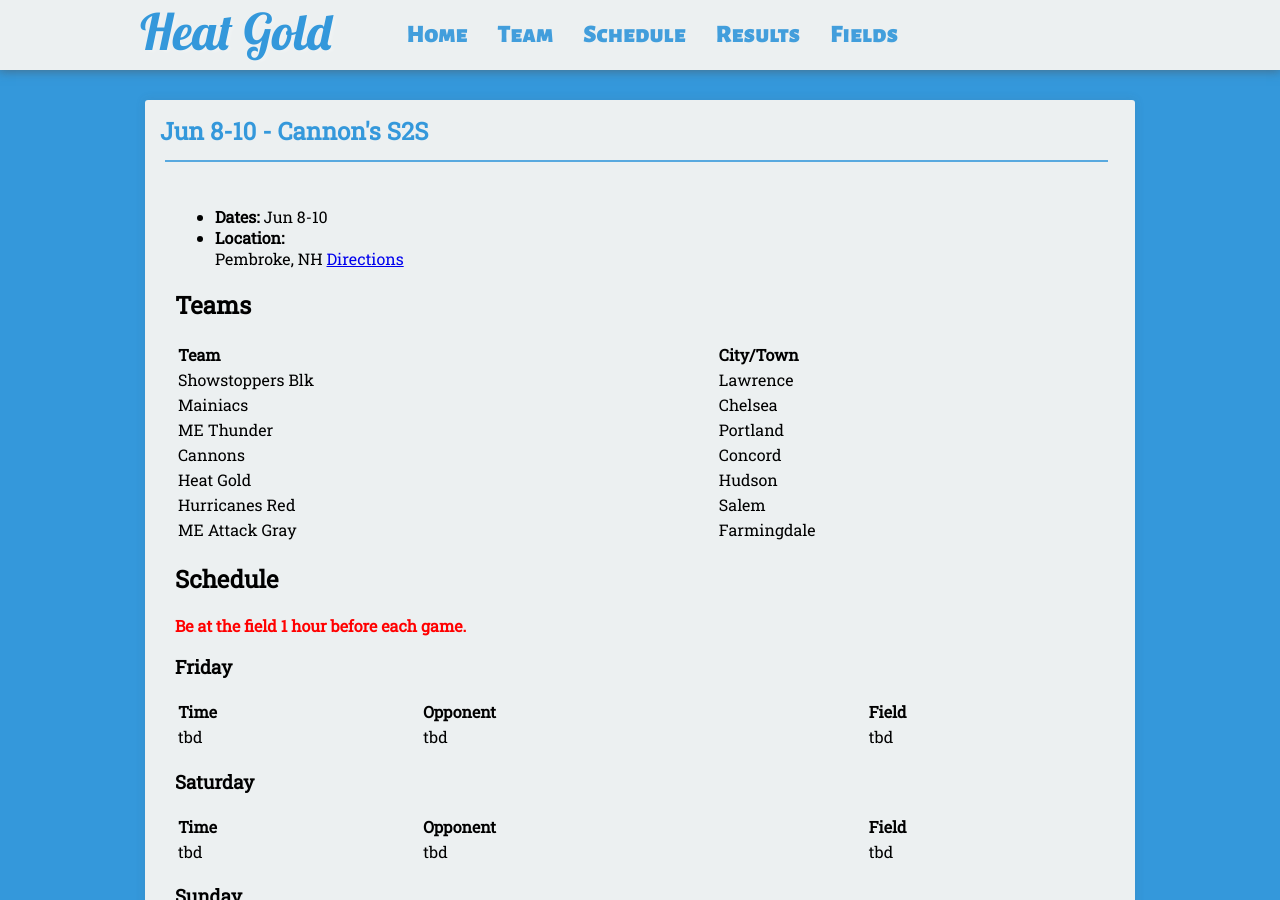
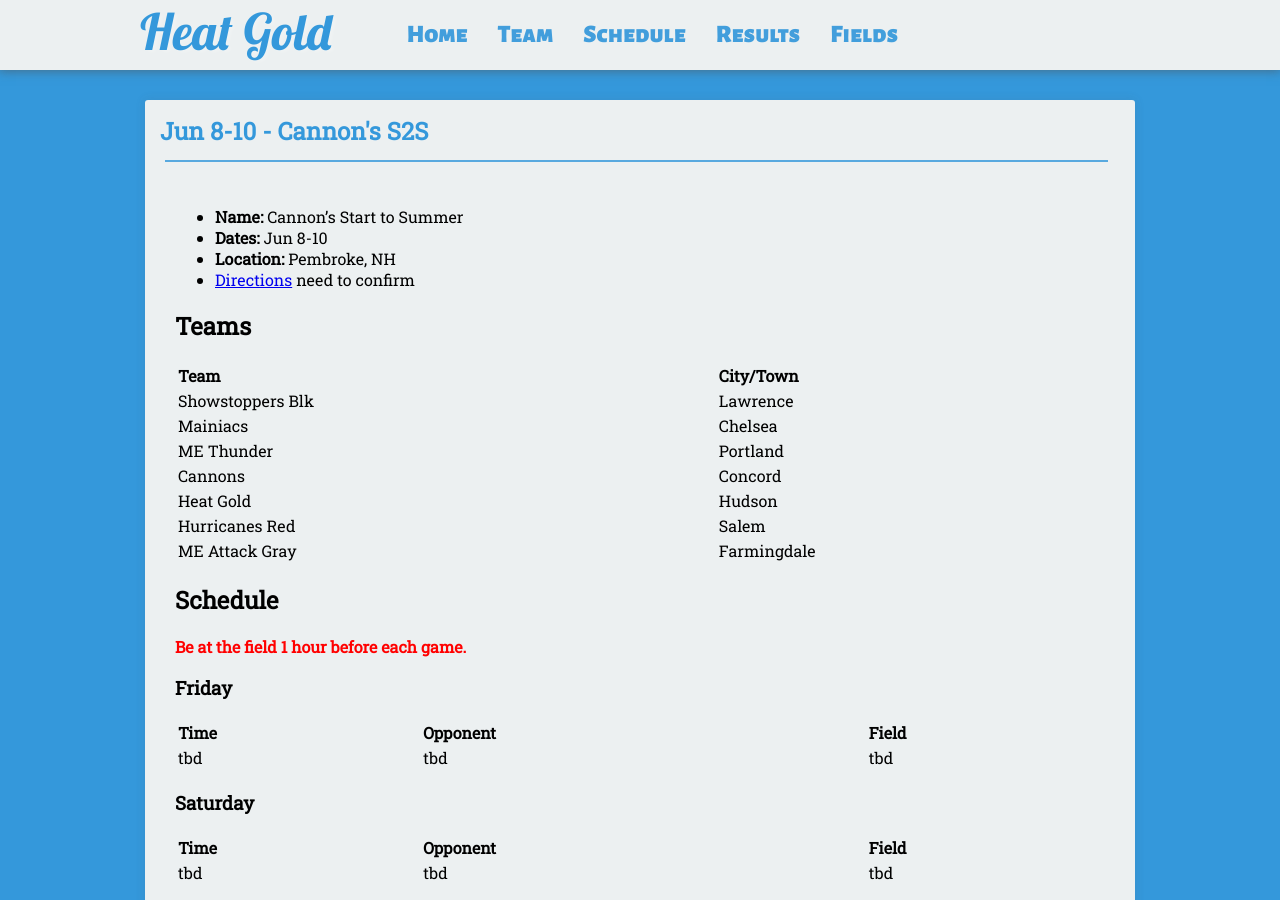
Before and after one commit to seanmerrow/ecf, a Jekyll site: the page built from _posts/2018-08-05-Jun-8-S2S.md, in a window 1280 px wide and 900 px high. Built offline with Jekyll 4.4.1, drawn with Linux system fonts in a browser that asks for light colours; nearby versions of some CDN libraries.

Commit message:
Update 2018-08-05-Jun-8-S2S.md

```diff
--- a/_posts/2018-08-05-Jun-8-S2S.md
+++ b/_posts/2018-08-05-Jun-8-S2S.md
@@ -8,10 +8,10 @@ tag:
 category:
 - tournament
 ---
+* **Name:** Cannon's Start to Summer
 * **Dates:** Jun 8-10
-* **Location:**
-Pembroke, NH
-[Directions](https://seanmerrow.github.io/heatgold/fields/tbd)
+* **Location:**  Pembroke, NH
+* [Directions](https://seanmerrow.github.io/heatgold/fields/volunteers) need to confirm
 
 ## Teams
 
```
